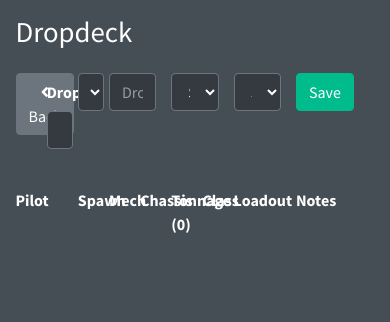
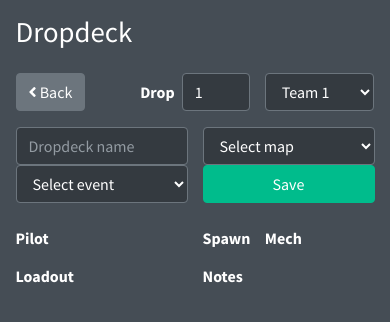
Before and after one commit to iT-Drake/MWOTeamManager, a Flask app: page /dropdeck-add in a window 390 px wide. Shown: the part 57-379 px from the top of the page. Run offline with Flask 3, Linux system fonts and the light colour scheme; the visitor is signed in with stand-in values (Sample User, id 1); data comes from the database, SQL or seed files in the repository; data that the repository does not hold is empty; parts of the project's set-up code (start-up, migrations or seed data) failed here and were passed over; some libraries are stand-ins or nearby versions.

Commit message:
Fixed mobile layout for a dropdeck

```diff
--- a/website/templates/dropdeck-edit.html
+++ b/website/templates/dropdeck-edit.html
@@ -30,11 +30,12 @@
         <form class="form-horizontal" method="post">
             <!-- Header -->
             <div class="form-group row">
-                <div class="col-1">
+                <!-- Back button -->
+                <div class="col-4 col-lg-1">
                     <a href="{{ url_for('views.dropdecks') }}" class="btn btn-secondary"><i class="fas fa-angle-left"></i> Back</a>
                 </div>
                 <!-- Drop number (drop_number) -->
-                <div class="col-1">
+                <div class="col-4 col-lg-1">
                     <div class="form-group row">
                         <label for="drop_number" class="col-form-label col-4">Drop</label>
                         <div class="col-8">
@@ -43,7 +44,7 @@
                     </div>
                 </div>
                 <!-- Team select (starting_side) -->
-                <div class="col-1">
+                <div class="col-4 col-lg-1">
                     <select class="form-control" id="starting_side" name="starting_side" required>
                         {% for index in range(1,3) %}
                         <option value="{{ index }}" {% if index == data.starting_side %}selected{% endif %}>Team {{ index }}</option>
@@ -51,11 +52,11 @@
                     </select>
                 </div>
                 <!-- Dropdeck name -->
-                <div class="col-2">
+                <div class="col-6 col-lg-2">
                     <input type="text" class="form-control" id="name" name="name" value="{{ data.name }}" placeholder="Dropdeck name">
                 </div>
                 <!-- Map (map_id) -->
-                <div class="col-2">
+                <div class="col-6 col-lg-2">
                     <select class="form-control" id="map_id" name="map_id">
                         <option value="">Select map</option>
                         {% for map in data.maps %}
@@ -64,7 +65,7 @@
                     </select>
                 </div>
                 <!-- Event (event_id) -->
-                <div class="col-2">
+                <div class="col-6 col-lg-2">
                     <select class="form-control" id="event_id" name="event_id" {% if data.is_finalized %}disabled{% endif %} required>
                         <option value="">Select event</option>
                         {% for event in data.events %}
@@ -73,7 +74,7 @@
                     </select>
                 </div>
                 <!-- Buttons -->
-                <div class="col-2 btn-group align-self-start">
+                <div class="col-6 col-lg-2 btn-group align-self-start">
                     <button type="submit" class="btn btn-success">Save</button>
                     {% if data.id != "" and not data.is_finalized %}
                     <a href="#" class="btn btn-primary" role="button" data-toggle="modal" data-target="#confirmation">Finalize</a>
@@ -83,27 +84,27 @@
             <!-- Table header -->
             <div class="form-group row">
                 <!-- Pilot -->
-                <label class="col-2 col-form-label">Pilot</label>
+                <label class="col-6 col-lg-2 col-form-label">Pilot</label>
                 <!-- Spawn -->
-                <label class="col-1 col-form-label">Spawn</label>
+                <label class="col-2 col-lg-1 col-form-label">Spawn</label>
                 <!-- Mech -->
-                <label class="col-1 col-form-label">Mech</label>
+                <label class="col-4 col-lg-1 col-form-label">Mech</label>
                 <!-- Chassis -->
-                <label class="col-1 col-form-label">Chassis</label>
+                <label class="col-1 col-lg-1 col-form-label d-none d-lg-table-cell" style="max-width: 80px;">Chassis</label>
                 <!-- Tonnage -->
-                <label class="col-1 col-form-label" id="column_tonnage">Tonnage</label>
+                <label class="col-1 col-lg-1 col-form-label d-none d-lg-table-cell" style="max-width: 80px;" id="column_tonnage">Tonnage</label>
                 <!-- Weight class -->
-                <label class="col-1 col-form-label">Class</label>
+                <label class="col-1 col-lg-1 col-form-label d-none d-lg-table-cell" style="max-width: 80px;">Class</label>
                 <!-- Loadout -->
-                <label class="col-2 col-form-label">Loadout</label>
+                <label class="col-6 col-lg-2 col-form-label">Loadout</label>
                 <!-- Notes -->
-                <label class="col-3 col-form-label">Notes</label>
+                <label class="col-6 col-lg-3 col-form-label">Notes</label>
             </div>
             <!-- Table rows -->
             {% for row in data.rows %}
             <div class="form-group row">
                 <!-- Pilot -->
-                <div class="col-2">
+                <div class="col-6 col-lg-2">
                     <select class="form-control" id="pilot_id" name="pilot_id">
                         <option value="">Select pilot</option>
                         {% for user in row.pilots %}
@@ -116,7 +117,7 @@
                     </select>
                 </div>
                 <!-- Spawn -->
-                <div class="col-1">
+                <div class="col-2 col-lg-1">
                     <select class="form-control" id="spawn" name="spawn">
                         {% for spawn in data.spawns %}
                         <option value="{{ spawn }}" {% if spawn == row.spawn %}selected{% endif %}>{{ spawn }}</option>
@@ -124,7 +125,7 @@
                     </select>
                 </div>
                 <!-- Mech -->
-                <div class="col-1">
+                <div class="col-4 col-lg-1">
                     <select class="form-control" id="mech_id" name="mech_id">
                         <option value="">Select mech</option>
                         {% for mech in row.mechs %}
@@ -133,19 +134,19 @@
                     </select>
                 </div>
                 <!-- Chassis -->
-                <div class="col-1">
+                <div class="col-1 col-lg-1 d-none d-lg-table-cell" style="max-width: 80px;">
                     <input type="text" class="form-control-plaintext text-lightblue" id="chassis" name="chassis" value="{{ row.chassis }}" readonly>
                 </div>
                 <!-- Tonnage -->
-                <div class="col-1">
+                <div class="col-1 col-lg-1 d-none d-lg-table-cell" style="max-width: 80px;">
                     <input type="text" class="form-control-plaintext text-lightblue" id="tonnage" name="tonnage" value="{{ row.tonnage }}" readonly>
                 </div>
                 <!-- Weight class -->
-                <div class="col-1">
+                <div class="col-1 col-lg-1 d-none d-lg-table-cell" style="max-width: 80px;">
                     <input type="text" class="form-control-plaintext text-lightblue" id="weight_class" name="weight_class" value="{{ row.weight_class }}" readonly>
                 </div>
                 <!-- Loadout -->
-                <div class="col-2">
+                <div class="col-6 col-lg-2">
                     <select class="form-control" id="build_id" name="build_id">
                         <option value="">Select loadout</option>
                         {% for key, value in row.loadouts.items() %}
@@ -158,7 +159,7 @@
                     </select>
                 </div>
                 <!-- Notes -->
-                <div class="col-3">
+                <div class="col-6 col-lg-3">
                     <input type="text" class="form-control" id="notes" name="notes" value="{{ row.notes }}" placeholder="Role or build notes">
                 </div>
             </div>
@@ -333,7 +334,6 @@
                         var tonnageField = currentRow.find('input[name="tonnage"]');
                         var classField = currentRow.find('input[name="weight_class"]');
 
-                        console.log(data.loadouts);
                         var selectedValue = buildIdField.val();
                         var options = '<option value="">Select loadout</option>';
                         for (var buildId in data.loadouts) {
```
